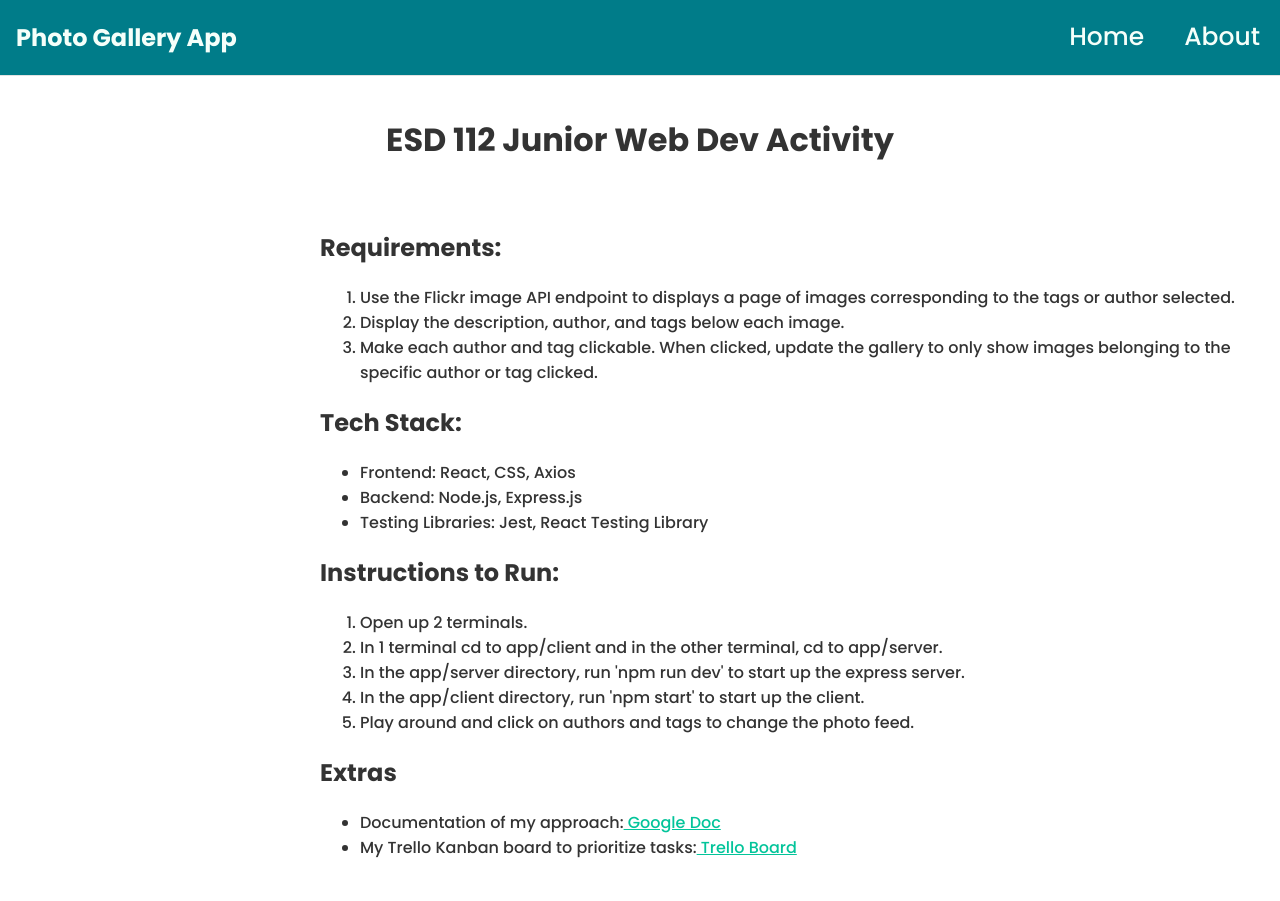
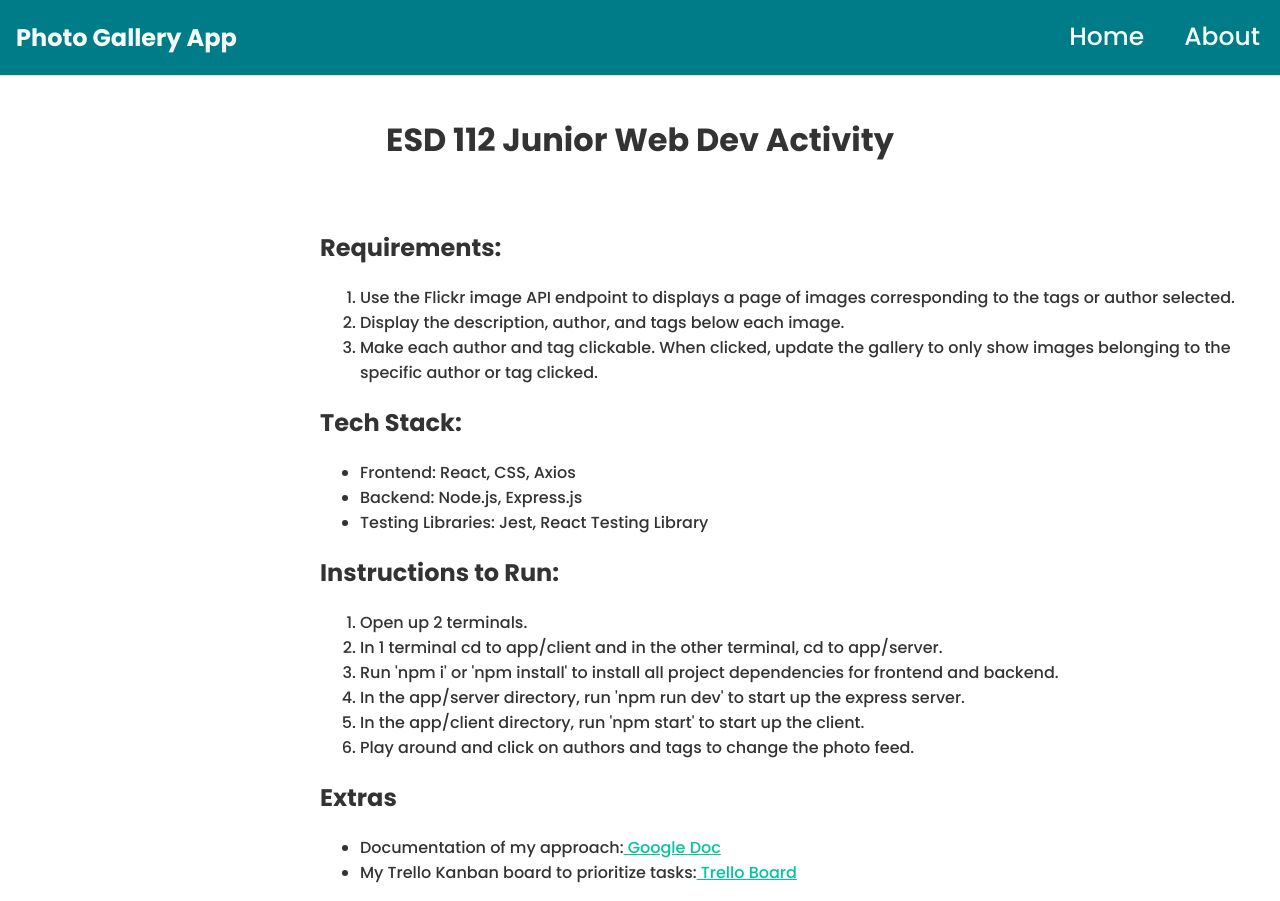
Before and after one commit to tnguyen372/ESD112-Jr-Web-Dev-Take-Home, a React (Create React App) app in the folder app/client/: page /about in a window 1280 px wide. Before the commit the page ends 876 px from the top, so only its background shows below. Built offline with nearby package versions, Linux system fonts and the light colour scheme.

Commit message:
Added missing installation command step in readme and about page

```diff
--- a/app/client/src/components/About.js
+++ b/app/client/src/components/About.js
@@ -26,6 +26,7 @@ const About = () => {
         <ol>
           <li>Open up 2 terminals.</li>
           <li>In 1 terminal cd to app/client and in the other terminal, cd to app/server.</li>
+          <li>Run 'npm i' or 'npm install' to install all project dependencies for frontend and backend.</li>
           <li>In the app/server directory, run 'npm run dev' to start up the express server.</li>
           <li>In the app/client directory, run 'npm start' to start up the client.</li>
           <li>Play around and click on authors and tags to change the photo feed.</li>
```
Also changed, not shown: 1 other file (tests, documents, lock files or other folders).
